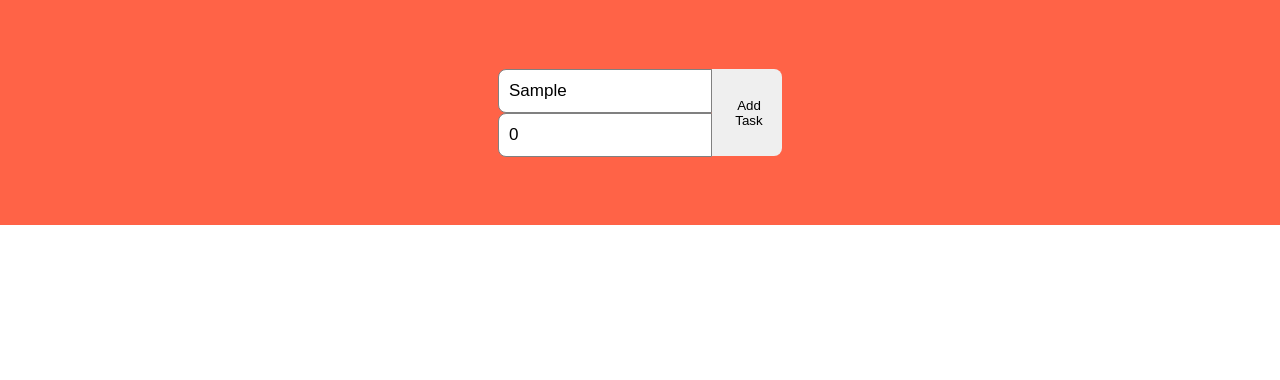
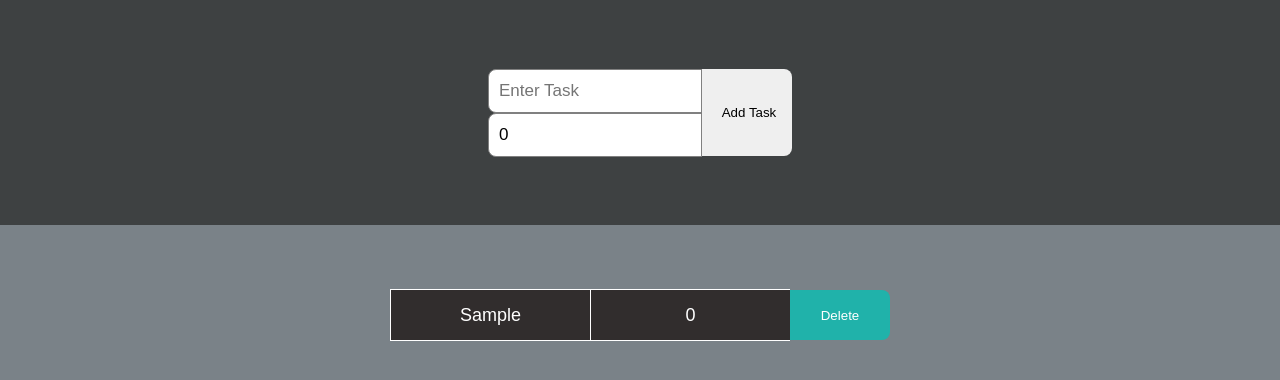
Before and after one commit to edocai/TodoAppTS, a React (Vite) app: page / in a window 1280 px wide. Both pictures are taken after typing "Sample" into the empty fields and a click on the button "Add Task". Shown: the top 380 px of the page. Built offline with nearby package versions, Linux system fonts and the light colour scheme.

Commit message:
todotasks props

```diff
--- a/src/App.css
+++ b/src/App.css
@@ -14,7 +14,7 @@ body {
 
 .header {
   flex: 30%;
-  background-color: tomato;
+  background-color: #3e4142;
   width: 100%;
   display: flex;
   justify-content: center;
@@ -38,13 +38,18 @@ body {
 }
 
 .header button {
-  width: 70px;
+  width: 90px;
   height: 87px;
   border: none;
   border-bottom-right-radius: 8px;
   border-top-right-radius: 8px;
   padding-left: 10px;
   cursor: pointer;
+  text-align: center;
+}
+
+.header button:hover {
+  background-color: rgba(240, 248, 255, 0.829);
 }
 
 .todo-list {
@@ -54,6 +59,7 @@ body {
   align-items: center;
   padding-top: 50px;
   flex-direction: column;
+  background-color: #7a8288
 }
 
 .task {
@@ -80,7 +86,7 @@ body {
   height: 100%;
   font-size: 18px;
   border-right: none;
-  background-color: tomato;
+  background-color: rgb(49, 45, 45);
 }
 
 .task button {
@@ -93,3 +99,7 @@ body {
   color: white;
   cursor: pointer;
 }
+
+.task button:hover {
+  background-color: rgb(10, 207, 197);
+}
--- a/src/App.tsx
+++ b/src/App.tsx
@@ -1,5 +1,6 @@
 import { useState, ChangeEvent } from 'react'
 import './App.css'
+import TodoTasks from './components/TodoTasks'
 import { ITask } from './interfaces'
 
 function App() {
@@ -26,12 +27,16 @@ function App() {
     <div className="App">
       <div className="header">
         <div className="input-container">
-          <input type="text" placeholder='Task' value={task} name='task' onChange={handleChange} />
+          <input type="text" placeholder='Enter Task' value={task} name='task' onChange={handleChange} />
           <input type="number" placeholder='Deadline' value={deadline} name='deadline' onChange={handleChange} />
         </div>
-        <button>Add Task</button>
+        <button onClick={addTask}>Add Task</button>
       </div>
-      <div className="todo-list"></div>
+      <div className="todo-list">
+        {todoList.map((task: ITask, key: number) => {
+          return <TodoTasks key={key} task={task} />
+        })}
+      </div>
     </div>
   )
 }
--- /dev/null
+++ b/src/components/TodoTasks.tsx
@@ -0,0 +1,20 @@
+import { ITask } from "../interfaces"
+import '../App.css'
+
+interface TodoTasksProps {
+    task: ITask
+}
+
+function TodoTasks({ task }: TodoTasksProps) {
+    return (
+        <div className="task">
+            <div className="content">
+                <span>{task.taskName}</span>
+                <span>{task.deadline}</span>
+            </div>
+            <button>Delete</button>
+        </div>
+    )
+}
+
+export default TodoTasks
```
